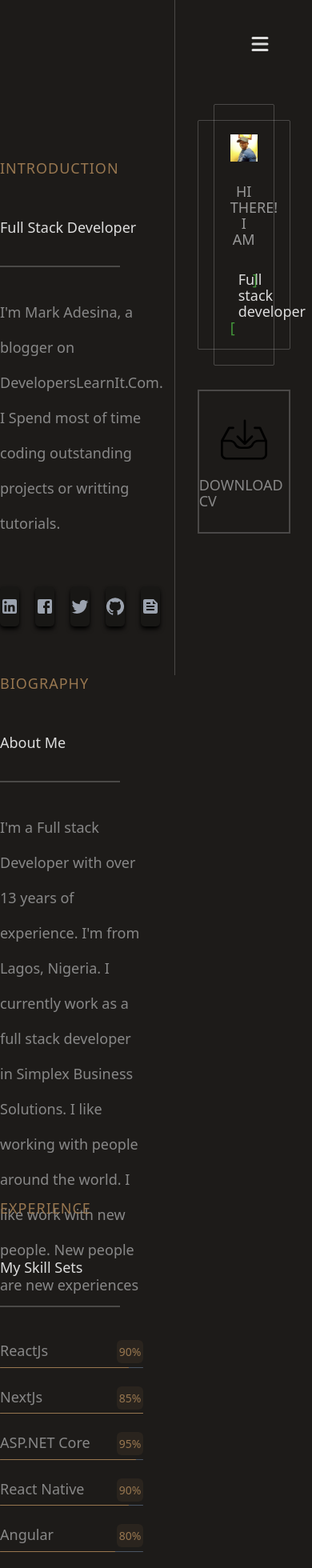
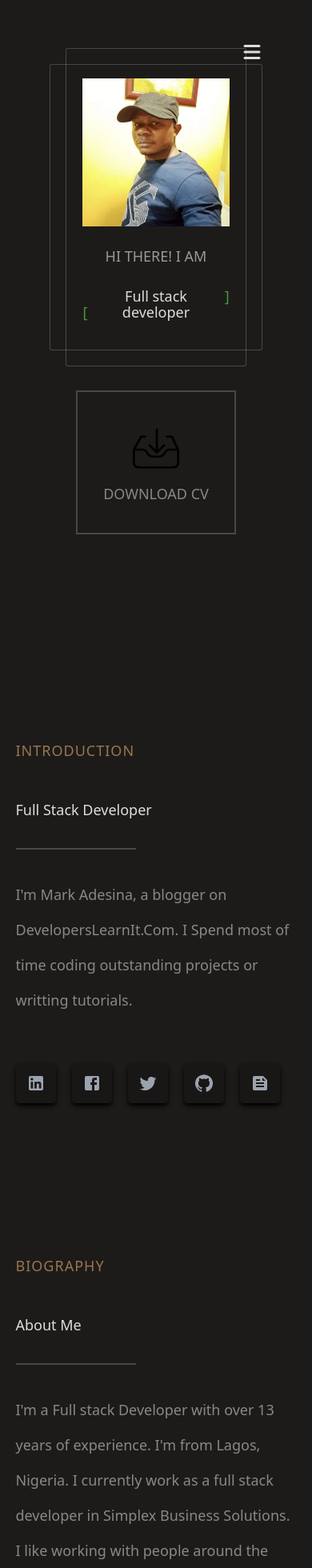
Before and after one commit to developerslearnit/nextjs-developer-portfolio, a Next.js app: page / in a window 390 px wide. Shown: the top 1960 px of the page at 80% size. Built offline with nearby package versions, Linux system fonts and the light colour scheme.

Commit message:
Updated media query

```diff
--- a/components/AppMenu.js
+++ b/components/AppMenu.js
@@ -7,7 +7,7 @@ function AppMenu() {
 
   return (
     <>
-      <div className="flex w-full items-end justify-end pr-[50px] pt-[40px]">
+      <div className="fixed top-[10px] right-[10px] sm:block sm:w-[3%] flex w-full sm:items-end justify-end pr-[50px] pt-[40px]  ">
         <MenuIcon
           onClick={() => setIsMenuOpen(true)}
           className="h-[30px] w-[30px] text-[#ddd] cursor-pointer"
--- a/components/PictureFrame.js
+++ b/components/PictureFrame.js
@@ -1,7 +1,7 @@
 function PictureFrame() {
   return (
     <div className="py-[60px] px-[16%]">
-      <div className="py-[38px] px-[41px] relative mb-[30px] w-full sm:hidden lg:block">
+      <div className="py-[38px] px-[41px] relative mb-[30px] w-full">
         <div
           className="border-[rgba(255,255,255,0.2)] border rounded-[2px] absolute
         left-0 right-0 bottom-[20px] top-[20px] z-1 transition-all ease-in-out delay-150 duration-100"
--- a/components/PortfolioItem.js
+++ b/components/PortfolioItem.js
@@ -1,12 +1,12 @@
 function PortfolioItem({ image, title, description, url }) {
   return (
     <div
-      className="flex flex-col p-[30px] xl:w-[470px] lg:w-[470px] md:w-[430px]  max-h-[434px] cursor-pointer
+      className="flex flex-col p-[30px] w-[100%]   max-h-[434px] cursor-pointer
   rounded-[5px] justify-start items-start transition-all duration-[0.5s]
   bg-[#222] shadow-md shadow-[#262a2e] hover:rounded-[5px] hover:shadow-lg ease-out hover:bg-[#111]"
     >
       <a href={url} target="_blank">
-        <div className="xl:w-[410px] lg:w-[410px] md:w-[370px] sm:w-[250px] lg:h-[250px] sm:h-[200px] sm:mb-7">
+        <div className="w-[98%] mx-auto">
           <img src={image} alt="" className="h-full w-full" />
         </div>
         <h2 className="text-[#987750] mt-[18px]">{title}</h2>
@@ -19,3 +19,6 @@ function PortfolioItem({ image, title, description, url }) {
 }
 
 export default PortfolioItem;
+// xl:w-[470px] lg:w-[470px] md:w-[430px]
+
+// xl:w-[410px] lg:w-[410px] md:w-[370px] sm:w-[250px] lg:h-[250px] sm:h-[200px] sm:mb-7
--- a/components/PortfolioSection.js
+++ b/components/PortfolioSection.js
@@ -11,7 +11,7 @@ function PortfolioSection({ data }) {
       <h3 className="subtitle">Portfolio</h3>
       <h3 className="title">Featured Projects</h3>
 
-      <div className="mx-auto w-full grid xl:grid-cols-2 xl:gap-8 lg:grid-cols-1 lg:gap-8 md:gap-8 sm:grid-cols-1 sm:gap-7">
+      <div className="mx-auto w-full grid grid-col-1 lg:grid-cols-2 lg:gap-3">
         {data.map((item, index) => (
           <PortfolioItem
             key={index}
--- a/components/Skills.js
+++ b/components/Skills.js
@@ -10,109 +10,12 @@ function Skills({ data }) {
         <div className="relative mb-4" key={index}>
           <h3 className="mb-[0.5px] text-[18px] font-medium text-[#888] leading-[40px] relative">
             {skill.title}
-            <span
-              className={`absolute bottom-[4px] right-[0] text-[#987750] py-[2px] px-[3px] bg-[#987750]
-          bg-opacity-10 text-[14px] m-0 leading-[25px] rounded-md`}
-            >
-              {skill.skillLevel}
-            </span>
           </h3>
           <div className="w-full bg-gray-600 rounded-full h-[1px]">
-            <div
-              className={`bg-[#987750] h-[1px] rounded-full ${skill.cssClass}`}
-            ></div>
+            <div className={`bg-[#987750] h-[1px] rounded-full w-full`}></div>
           </div>
         </div>
       ))}
-
-      {/* <div className="relative mb-4">
-        <h3 className="mb-[0.5px] text-[18px] font-medium text-[#888] leading-[40px] relative">
-          ReactJs
-          <span
-            className="absolute bottom-[4px] right-[10%] text-[#987750] py-[2px] px-[3px] bg-[#987750]
-          bg-opacity-10 text-[14px] m-0 leading-[25px] rounded-md"
-          >
-            90%
-          </span>
-        </h3>
-        <div className="w-full bg-gray-600 rounded-full h-[1px]">
-          <div className="bg-[#987750] h-[1px] rounded-full  w-[90%]"></div>
-        </div>
-      </div>
-
-      <div className="relative mb-4">
-        <h3 className="mb-[0.5px] text-[18px] font-medium text-[#888] leading-[40px] relative">
-          NextJs
-          <span
-            className="absolute bottom-[4px] right-[12%] text-[#987750] py-[2px] px-[3px] bg-[#987750]
-          bg-opacity-10 text-[14px] m-0 leading-[25px] rounded-md"
-          >
-            90%
-          </span>
-        </h3>
-        <div className="w-full bg-gray-600 rounded-full h-[1px]">
-          <div className="bg-[#987750] h-[1px] rounded-full  w-[88%]"></div>
-        </div>
-      </div>
-
-      <div className="relative mb-4">
-        <h3 className="mb-[0.5px] text-[18px] font-medium text-[#888] leading-[40px] relative">
-          ASP.Net Core
-          <span
-            className="absolute bottom-[4px] right-[5%] text-[#987750] py-[2px] px-[3px] bg-[#987750]
-          bg-opacity-10 text-[14px] m-0 leading-[25px] rounded-md"
-          >
-            95%
-          </span>
-        </h3>
-        <div className="w-full bg-gray-600 rounded-full h-[1px]">
-          <div className="bg-[#987750] h-[1px] rounded-full  w-[95%]"></div>
-        </div>
-      </div>
-
-      <div className="relative mb-4">
-        <h3 className="mb-[0.5px] text-[18px] font-medium text-[#888] leading-[40px] relative">
-          NodeJs
-          <span
-            className="absolute bottom-[4px] right-[5%] text-[#987750] py-[2px] px-[3px] bg-[#987750]
-          bg-opacity-10 text-[14px] m-0 leading-[25px] rounded-md"
-          >
-            90%
-          </span>
-        </h3>
-        <div className="w-full bg-gray-600 rounded-full h-[1px]">
-          <div className="bg-[#987750] h-[1px] rounded-full  w-[90%]"></div>
-        </div>
-      </div>
-
-      <div className="relative mb-4">
-        <h3 className="mb-[0.5px] text-[18px] font-medium text-[#888] leading-[40px] relative">
-          React Native
-          <span
-            className="absolute bottom-[4px] right-[5%] text-[#987750] py-[2px] px-[3px] bg-[#987750]
-          bg-opacity-10 text-[14px] m-0 leading-[25px] rounded-md"
-          >
-            90%
-          </span>
-        </h3>
-        <div className="w-full bg-gray-600 rounded-full h-[1px]">
-          <div className="bg-[#987750] h-[1px] rounded-full  w-[90%]"></div>
-        </div>
-      </div>
-      <div className="relative mb-4">
-        <h3 className="mb-[0.5px] text-[18px] font-medium text-[#888] leading-[40px] relative">
-          Angular
-          <span
-            className="absolute bottom-[4px] right-[20%] text-[#987750] py-[2px] px-[3px] bg-[#987750]
-          bg-opacity-10 text-[14px] m-0 leading-[25px] rounded-md"
-          >
-            80%
-          </span>
-        </h3>
-        <div className="w-full bg-gray-600 rounded-full h-[1px]">
-          <div className="bg-[#987750] h-[1px] rounded-full  w-[80%]"></div>
-        </div>
-      </div> */}
 
       <div className="h-3 mt-[60px] w-full"></div>
 
--- a/pages/index.js
+++ b/pages/index.js
@@ -23,9 +23,21 @@ export default function Home({ portfolioData }) {
       <Head>
         <title>Mark Adesina Resume</title>
       </Head>
+
+      <div
+        className={`w-full md:w-[44%] md:border-l md:border-[rgba(255,255,255,0.2)] md:h-screen md:fixed md:right-0
+        md:top-0 md:bottom-0 transition-all ease-in-out delay-[2ms] duration-[50] ${
+          scroll && "md:w-[32%]"
+        }`}
+      >
+        <AppMenu />
+
+        <PictureFrame />
+      </div>
+
       <main
-        className={`w-[56%] h-screen 2xl:pl-[5%] lg:pl-10 md:pl-[5%] md:ml-[3%] pr-[10%] transition-all ease-in-out delay-[2ms] duration-[50] ${
-          scroll && "w-[68%]  pr-[5%]"
+        className={`w-[90%] mx-auto md:w-[56%] md:ml-1  h-screen md:pl-[5%]  md:pr-[10%] transition-all ease-in-out delay-[2ms] duration-[50] ${
+          scroll && "md:w-[68%] lg:w-[68%] xl:w-[68%] 2xl:w-[68%]"
         }`}
       >
         <HomeSection data={portfolioData.intro} />
@@ -35,16 +47,6 @@ export default function Home({ portfolioData }) {
         <Contact data={portfolioData.contact} />
         <Footer />
       </main>
-      <div
-        className={` w-[44%] border-l border-[rgba(255,255,255,0.2)] h-screen fixed right-0
-        top-0 bottom-0 transition-all ease-in-out delay-[2ms] duration-[50] ${
-          scroll && "w-[32%]"
-        }`}
-      >
-        <AppMenu />
-
-        <PictureFrame />
-      </div>
     </>
   );
 }
```
